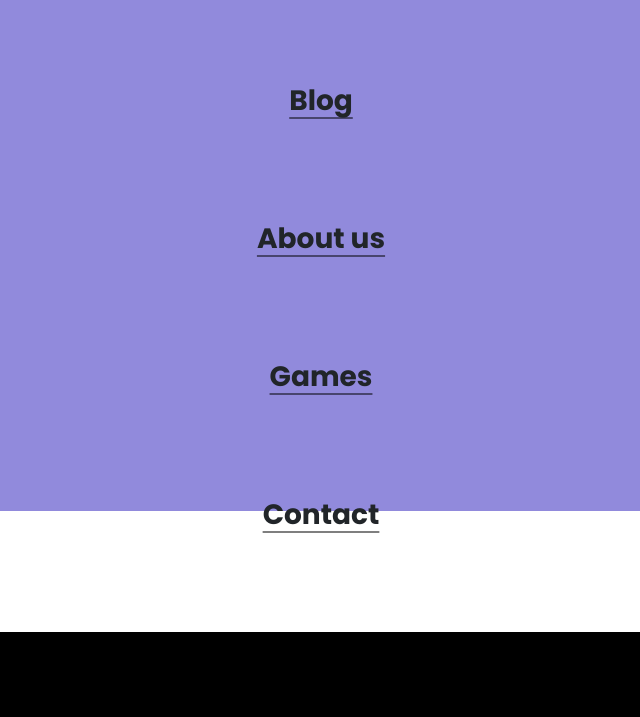
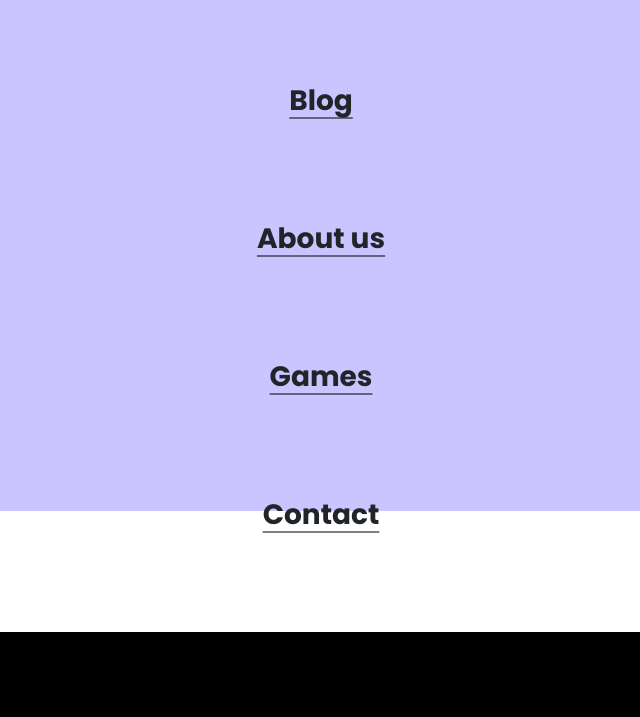
Before and after one commit to LeikGames/leik-web, an Astro site: page / in a window 1280 px wide. Shown: the part 289-1006 px from the top of the page, without its empty margins (319-959 px from the left). Built offline with nearby package versions, Linux system fonts and the light colour scheme; Astro itself is replaced by a stand-in of ours.

Commit message:
Brightened background colour

```diff
--- a/src/styles/variables.scss
+++ b/src/styles/variables.scss
@@ -1,5 +1,5 @@
 //$background-color: rgba(232, 239, 152, 255);
-$background-color: #918ADC;
+$background-color: #CAC5FF;
 $primary: #000000;
 $secondary: #B2FAFF;
 $tertiary: #E8EF98;
```
